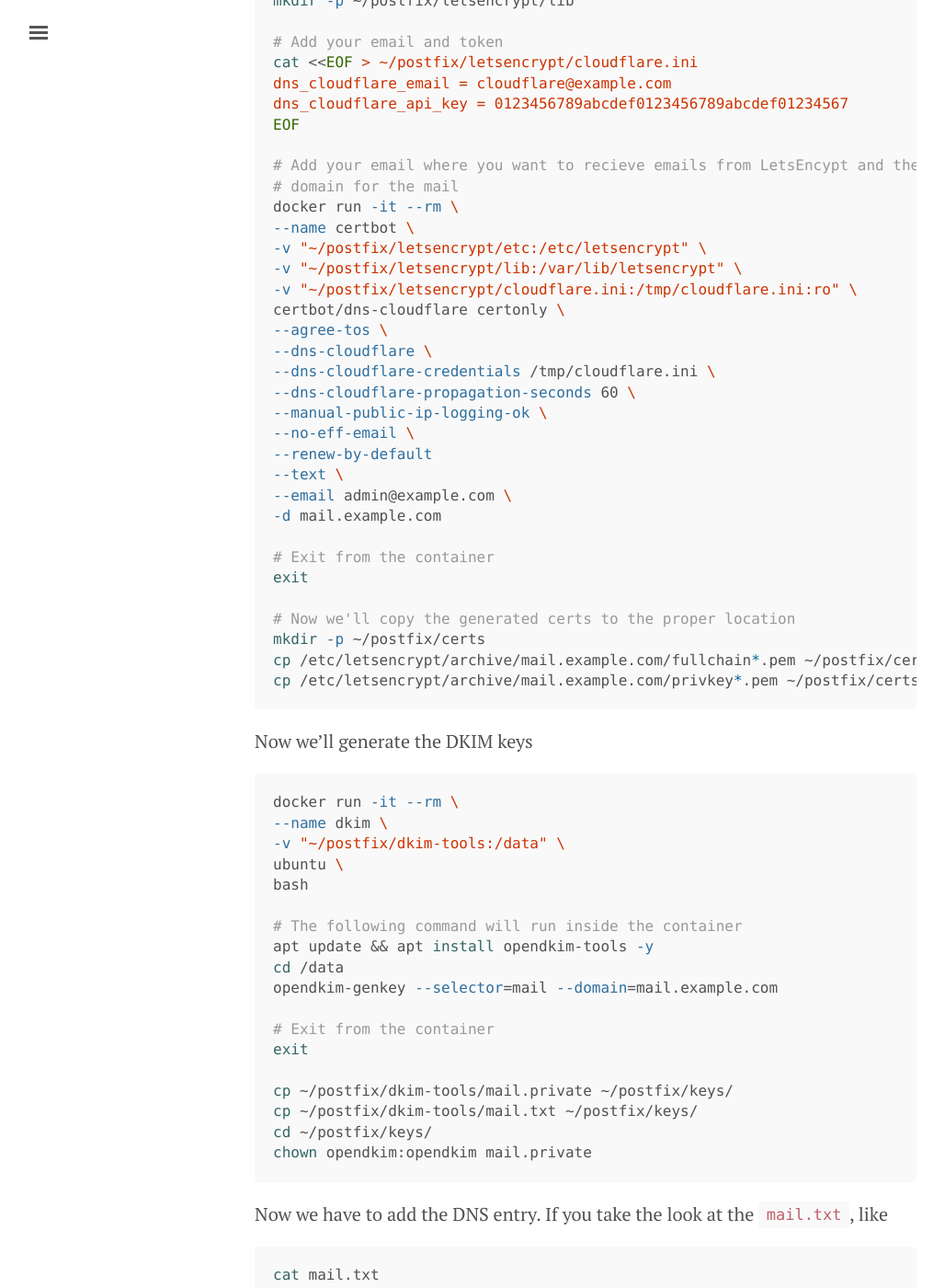
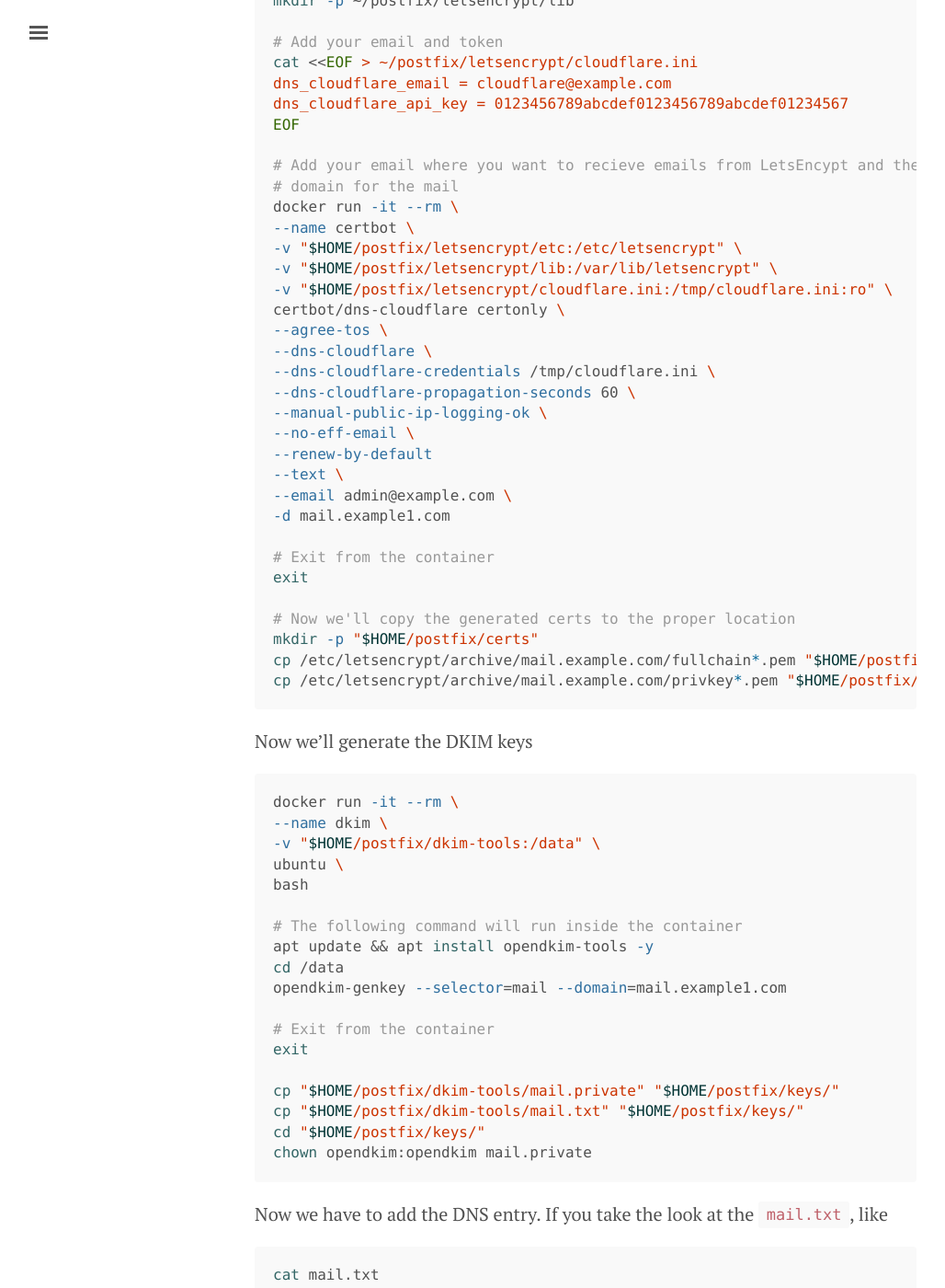
Before and after one commit to lk4ml/blog_example, a Jekyll site: the page built from _posts/2018-12-30-configuring-postfix.md, in a window 1280 px wide and 1400 px high, scrolled down 784 px. Shown: the whole window at 92% size, without its empty margins (3-1031 px from the left). Built offline with Jekyll 4.4.1, drawn with Linux system fonts in a browser that asks for light colours; some of the changed text lies outside the part shown.

Commit message:
Update commands
Signed-off-by: Mriyam Tamuli <mbtamuli@gmail.com>

````diff
--- a/_posts/2018-12-30-configuring-postfix.md
+++ b/_posts/2018-12-30-configuring-postfix.md
@@ -43,9 +43,9 @@ EOF
 # domain for the mail
 docker run -it --rm \
 --name certbot \
--v "~/postfix/letsencrypt/etc:/etc/letsencrypt" \
--v "~/postfix/letsencrypt/lib:/var/lib/letsencrypt" \
--v "~/postfix/letsencrypt/cloudflare.ini:/tmp/cloudflare.ini:ro" \
+-v "$HOME/postfix/letsencrypt/etc:/etc/letsencrypt" \
+-v "$HOME/postfix/letsencrypt/lib:/var/lib/letsencrypt" \
+-v "$HOME/postfix/letsencrypt/cloudflare.ini:/tmp/cloudflare.ini:ro" \
 certbot/dns-cloudflare certonly \
 --agree-tos \
 --dns-cloudflare \
@@ -56,15 +56,15 @@ certbot/dns-cloudflare certonly \
 --renew-by-default
 --text \
 --email admin@example.com \
--d mail.example.com
+-d mail.example1.com
 
 # Exit from the container
 exit
 
 # Now we'll copy the generated certs to the proper location
-mkdir -p ~/postfix/certs
-cp /etc/letsencrypt/archive/mail.example.com/fullchain*.pem ~/postfix/certs/mail.example.com.crt
-cp /etc/letsencrypt/archive/mail.example.com/privkey*.pem ~/postfix/certs/mail.example.com.key
+mkdir -p "$HOME/postfix/certs"
+cp /etc/letsencrypt/archive/mail.example.com/fullchain*.pem "$HOME/postfix/certs/mail.example.com.crt"
+cp /etc/letsencrypt/archive/mail.example.com/privkey*.pem "$HOME/postfix/certs/mail.example.com.key"
 ```
 
 Now we'll generate the DKIM keys
@@ -72,21 +72,21 @@ Now we'll generate the DKIM keys
 ```bash
 docker run -it --rm \
 --name dkim \
--v "~/postfix/dkim-tools:/data" \
+-v "$HOME/postfix/dkim-tools:/data" \
 ubuntu \
 bash
 
 # The following command will run inside the container
 apt update && apt install opendkim-tools -y
 cd /data
-opendkim-genkey --selector=mail --domain=mail.example.com
+opendkim-genkey --selector=mail --domain=mail.example1.com
 
 # Exit from the container
 exit
 
-cp ~/postfix/dkim-tools/mail.private ~/postfix/keys/
-cp ~/postfix/dkim-tools/mail.txt ~/postfix/keys/
-cd ~/postfix/keys/
+cp "$HOME/postfix/dkim-tools/mail.private" "$HOME/postfix/keys/"
+cp "$HOME/postfix/dkim-tools/mail.txt" "$HOME/postfix/keys/"
+cd "$HOME/postfix/keys/"
 chown opendkim:opendkim mail.private
 ```
 
@@ -110,16 +110,23 @@ be replaced by the public IP address of the instance.
 v=spf1 a include:_spf.google.com ip4:1.1.1.1 ~all
 ```
 
+For multiple IP address, just repeat the `ip4` block.
+
+```
+v=spf1 a include:_spf.google.com ip4:1.1.1.1 ip4:2.2.2.2 ~all
+```
+
+
 Lastly, we'll run the postfix container itself and run it in daemon mode.
 
 ```bash
 docker run -p 25:25 \
 -e maildomain=mail.example.com -e smtp_user=user1:mySecretPassword \
--v ~/postfix/keys:/etc/opendkim/domainkeys \
--v ~/postfix/certs:/etc/postfix/certs \
+-v "$HOME/postfix/keys:/etc/opendkim/domainkeys" \
+-v "$HOME/postfix/certs:/etc/postfix/certs" \
 --name postfix -d catatnight/postfix
 ```
 
 We'll now you just need to point whatever application you use to port 25, with
-the SMTP credentials `user1:mySecretPassword`. Enjoy emails that have a good
-score and won't land up in spam!
+the SMTP credentials `user1:mySecretPassword`. Enjoy emails that have a [good score](
+https://www.mail-tester.com) and won't land up in spam!
````
